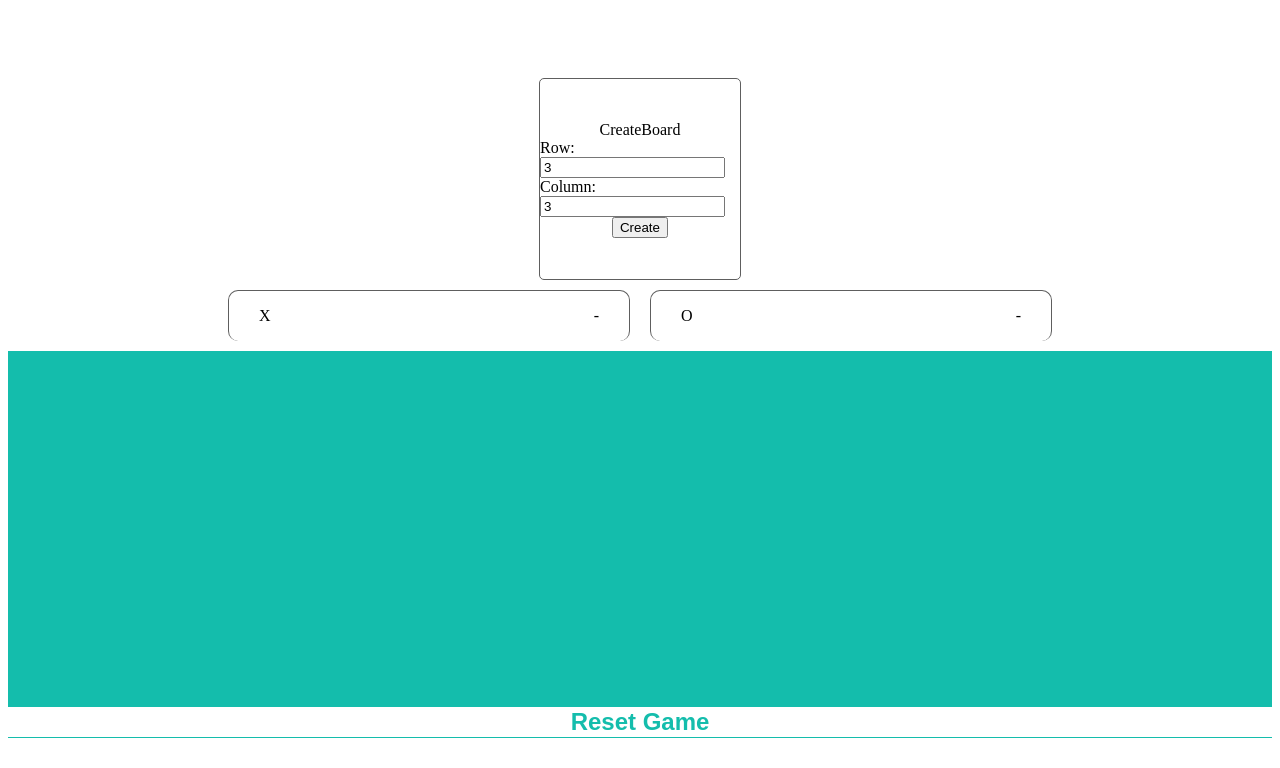
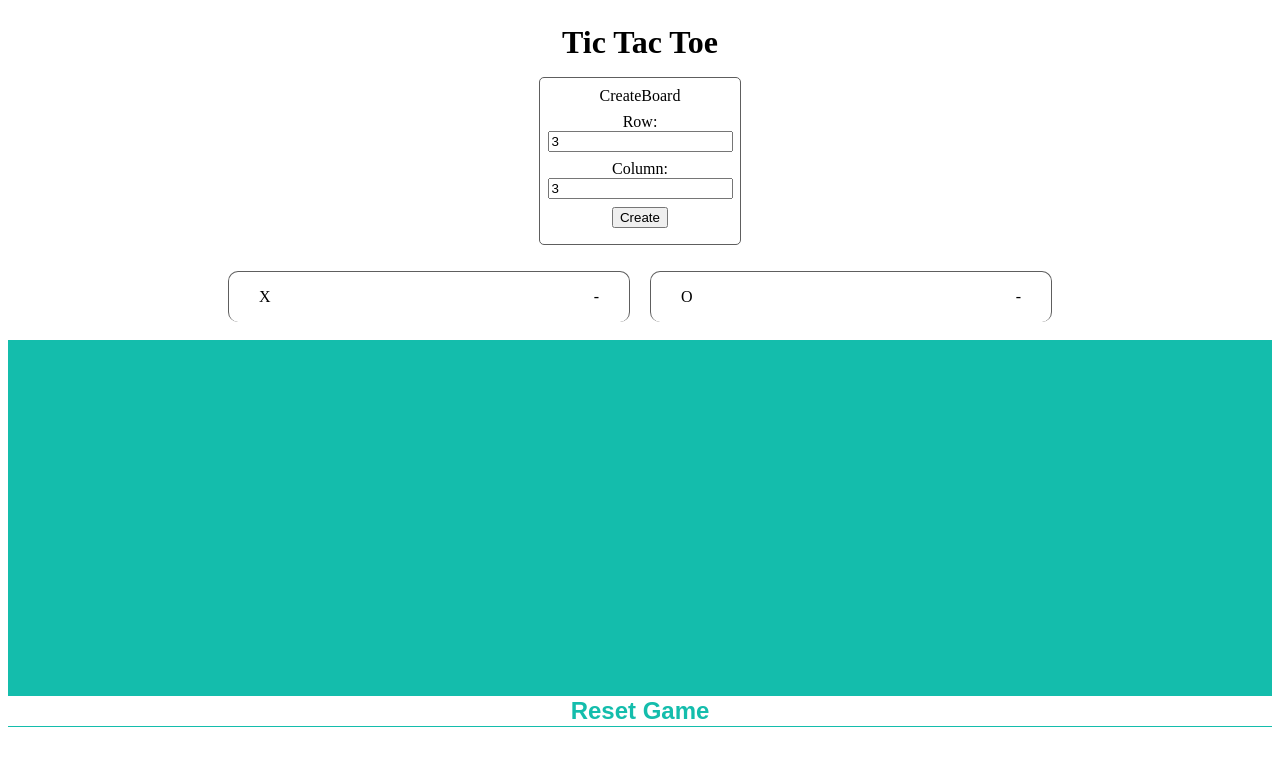
Before and after one commit to viettrung2103/tic-tac-toe, a React (Vite) app: page / in a window 1280 px wide. Shown: the top 768 px of the page. Built offline with nearby package versions, Linux system fonts and the light colour scheme.

Commit message:
add style

```diff
--- a/src/App.css
+++ b/src/App.css
@@ -3,9 +3,13 @@
   flex-direction: column;
   align-items: center;
   justify-content: center;
-  height: 100vh;
+  /* height: 80vh; */
   padding: 0;
   margin: 0;
+}
+.app > h1 {
+  margin-top: 1rem;
+  margin-bottom: 0;
 }
 
 .header {
@@ -21,27 +25,26 @@
   flex-direction: column;
   justify-content: center;
   align-items: center;
-  width: 100%;
+
   border-bottom: 1.5px solid #14bdac;
   border-radius: 5px;
   /* padding: 10px 20; */
   width: 200px;
-  height: 200px;
+  height: 150px;
   border: #5e5e5e 1px solid;
+  margin: 1rem;
+  padding: 0.5rem 0 0.5rem 0;
 }
 
 .input {
-  /* display: flex;
-  align-items: center; */
-  /* gap: 8px;
-  margin: 8px 0; */
-  /* flex: 0 0 auto;
-  align-self: flex-start; */
-  /* width: 100%; */
-  /* padding: 10px; */
-  /* margin-bottom: 10px; */
-  /* border: 1px solid #ccc; */
-  /* border-radius: 5px; */
+  display: flex;
+  flex-direction: column;
+  align-items: center;
+  margin-top: 0.5rem;
+}
+.create-container button {
+  margin-top: 0.5rem;
+  margin-bottom: 0.5rem;
 }
 
 .dashboard {
@@ -50,6 +53,7 @@
   justify-content: center;
   align-items: center;
   width: 100%;
+  margin-bottom: 0.5rem;
 }
 .winner-container {
   display: flex;
@@ -87,7 +91,7 @@
 .board {
   margin-top: 1rem;
   margin-bottom: 1rem;
-  /* background-color: #14bdac; */
+
 }
 
 .grid-item {
--- a/src/App.jsx
+++ b/src/App.jsx
@@ -18,6 +18,7 @@ function App() {
   const [pressCreate, setPressCreate] = useState(false);
   return (
     <div className="app">
+      <h1>Tic Tac Toe</h1>
       <CreateBoard
         row={row}
         setRow={setRow}
```
